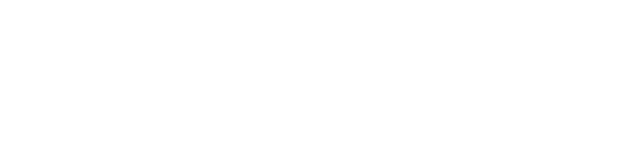
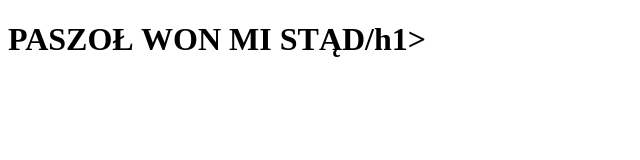
Before and after one commit to AdvancedMoonElectronics/meh3, a plain HTML site: page index.html in a window 1280 px wide. Shown: the whole page, without its empty margins (0-640 px from the left). Drawn offline with Linux system fonts and the light colour scheme.

Commit message:
Update index.html

```diff
--- a/index.html
+++ b/index.html
@@ -7,6 +7,6 @@
         <meta property="og:video:url" content="https://cdn.discordapp.com/attachments/920087532052566096/974020545307893800/damnation.mp4">
     </head>
     <body>
-        <h1><PASZOŁ WON MI STĄD/h1>
+        <h1>PASZOŁ WON MI STĄD/h1>
     </body>
 </html>
```
